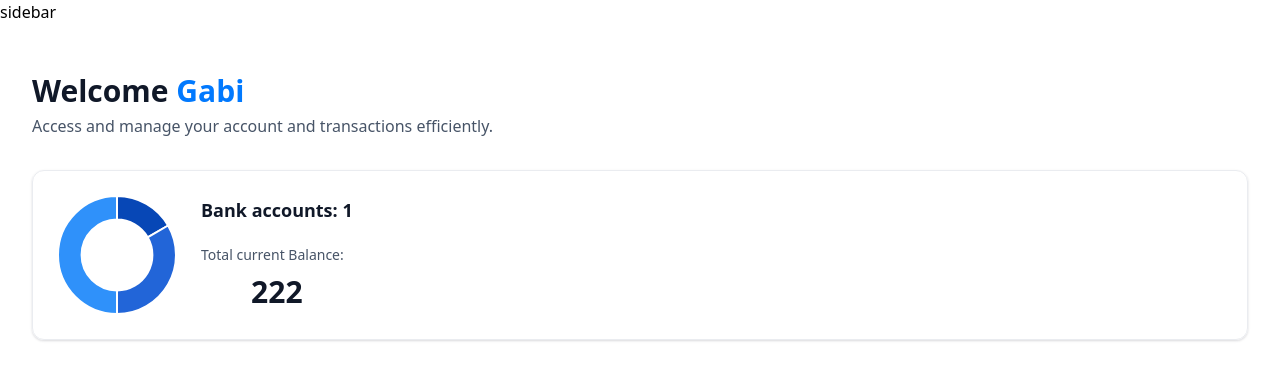
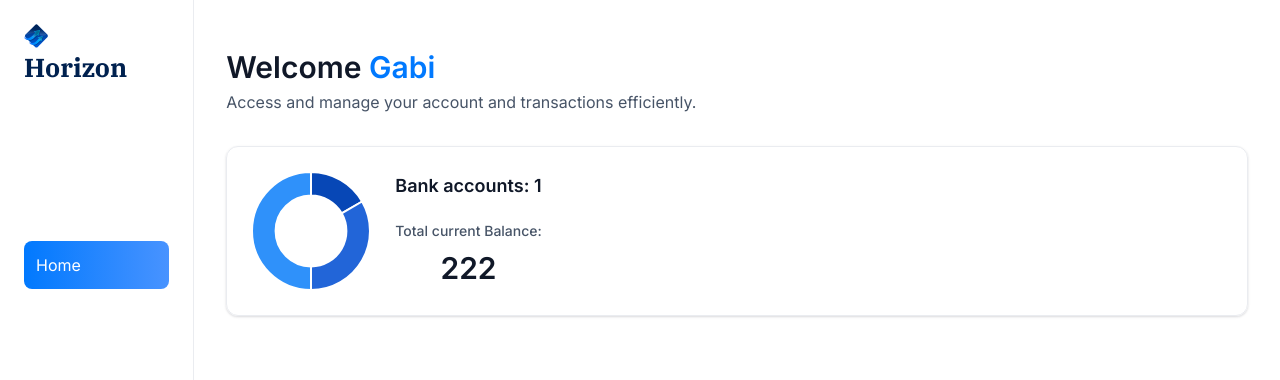
Before and after one commit to gabyesca27/bankwallet, a Next.js app: page / in a window 1280 px wide. Shown: the top 380 px of the page. Built offline with nearby package versions, Linux system fonts and the light colour scheme.

Commit message:
add routes

```diff
--- a/app/(root)/layout.tsx
+++ b/app/(root)/layout.tsx
@@ -1,12 +1,14 @@
+import Sidebar from "../components/Sidebar";
 
 export default function RootLayout({
   children,
 }: Readonly<{
   children: React.ReactNode;
 }>) {
+  const loggedIn ={firstName: 'gabi', lastName:'esc'};
   return (
-<main>
-    sidebar
+<main className="flex h-screen w-full font-inter">
+    <Sidebar user={loggedIn}/>
     {children}
 </main>
   );
--- a/app/(root)/page.tsx
+++ b/app/(root)/page.tsx
@@ -1,13 +1,13 @@
 import React from 'react'
-import HeaderBox from '../components/ui/HeaderBox'
-import TotalBalanceBox from '../components/ui/TotalBalanceBox'
+import HeaderBox from '../components/HeaderBox'
+import TotalBalanceBox from '../components/TotalBalanceBox'
 
 const Home = () => {
     const loggedIn ={ firstName: 'Gabi'}
   return (
     <section className='home'>
     <div className='home-content'>
-        <header>
+        <header className="home-header">
             <HeaderBox
             type="greeting"
             title="Welcome"
--- a/app/components/ui/DoughnutChart.tsx
+++ b/app/components/DoughnutChart.tsx
@@ -8,7 +8,6 @@
 
 
 const DoughnutChart = ({ accounts }: DoughnutChartProps) => {
-
   const data = {
     datasets: [
       {
--- a/app/components/ui/HeaderBox.tsx
+++ b/app/components/HeaderBox.tsx
@@ -1,5 +1,3 @@
-import React from 'react'
-
 const HeaderBox = ({type ="title", title, subtext, user}: HeaderBoxProps) => {
   return (
     <div className="header-box">
--- /dev/null
+++ b/app/components/Sidebar.tsx
@@ -0,0 +1,33 @@
+'use client'
+import { sidebarLinks } from "@/constants";
+import { cn } from '@/lib/utils'
+import Image from "next/image";
+import Link from "next/link";
+import { usePathname } from "next/navigation";
+const Sidebar = ({ user }: SiderbarProps) => {
+    const pathname = usePathname();
+  return (
+    <section className="sidebar">
+      <nav className="flex flex-col gap-4">
+        <Link href="/" className="mb-12 cursor-pointer items-center gap-2">
+          <Image
+            src="/icons/logo.svg"
+            width={34}
+            height={34}
+            alt="horizon logo"
+            className="size-[24px] max-xl:size-14"
+          />
+          <h1 className="sidebar-logo">Horizon</h1>
+        </Link>
+      </nav>
+      {sidebarLinks.map((item) => {
+        const isActive = pathname === item.route || pathname.startsWith(`${item.route}/`)
+        return <Link href={item.route} key={item.label} className={cn('sidebar-link', { 'bg-bank-gradient': isActive })}>
+            {item.label}
+        </Link>;
+      })}
+    </section>
+  );
+};
+
+export default Sidebar;
--- a/app/components/ui/TotalBalanceBox.tsx
+++ b/app/components/TotalBalanceBox.tsx
@@ -1,5 +1,4 @@
 import AnimatedCounter from "./AnimatedCounter";
-import React from "react";
 import DoughnutChart from "./DoughnutChart";
 
 const TotalBalanceBox = ({
```
Also changed, not shown: package.json (+5 -4 lines), app/components/AnimatedCounter.tsx (renamed from app/components/ui/AnimatedCounter.tsx), 1 other file (tests, documents, lock files or other folders).
